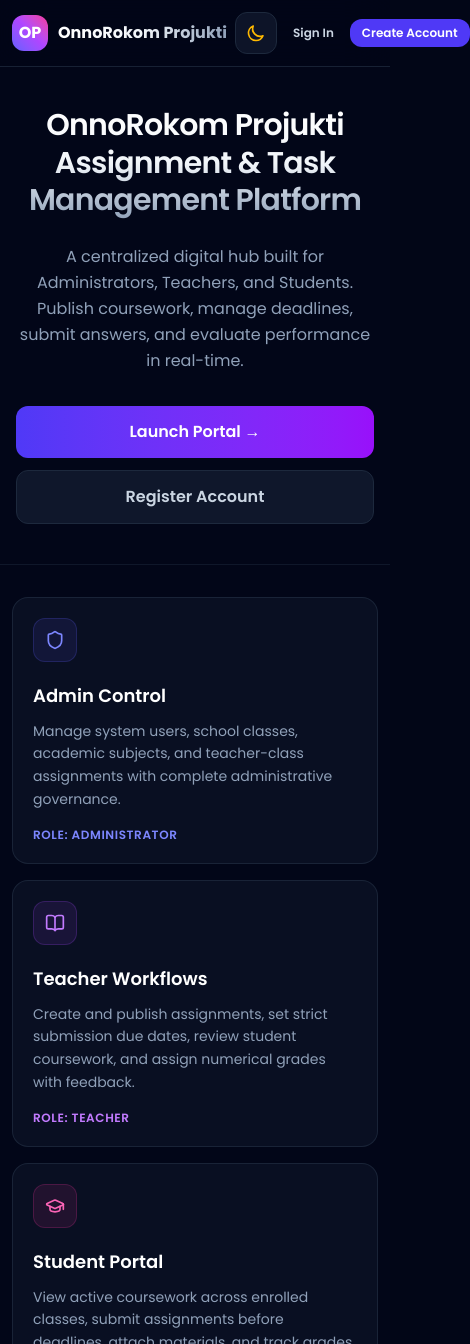
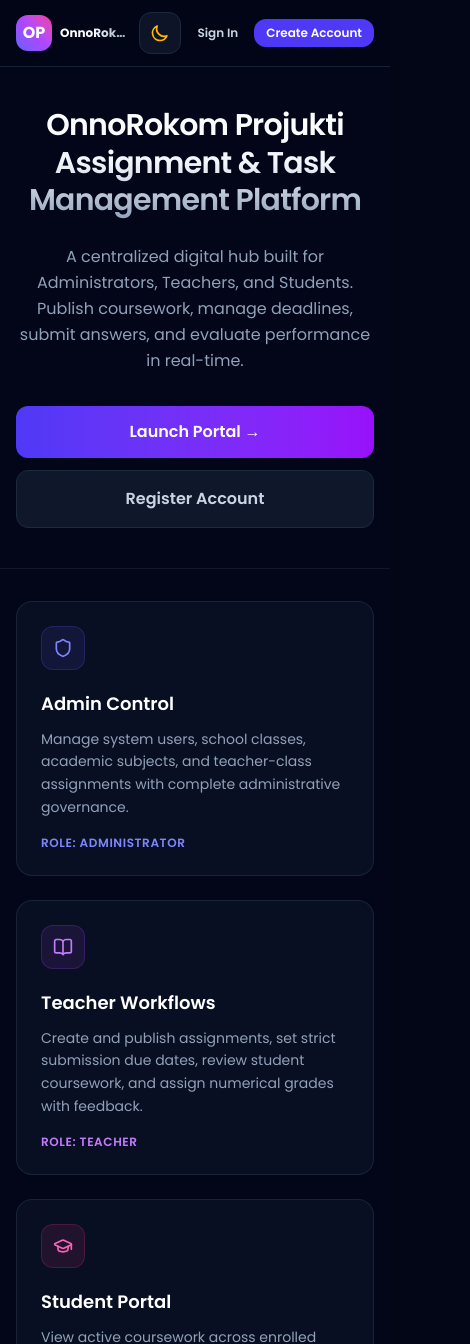
Before and after one commit to Ekaanta/Student_Management-System, a Next.js app in the folder frontend/: page / in a window 390 px wide. Shown: the top 1344 px of the page, 470 px wide, since content can reach past the window. Built offline with nearby package versions, Linux system fonts and the light colour scheme; no server answers.

Commit message:
fix(home): center mobile cards and prevent header viewport overflow

```diff
--- a/frontend/src/app/globals.css
+++ b/frontend/src/app/globals.css
@@ -30,6 +30,12 @@
   box-shadow: none !important;
 }
 
+html,
+body {
+  max-width: 100vw;
+  overflow-x: hidden;
+}
+
 body {
   background-color: var(--bg-main);
   color: var(--text-primary);
--- a/frontend/src/app/page.tsx
+++ b/frontend/src/app/page.tsx
@@ -6,15 +6,15 @@
 
 export default function HomePage() {
   return (
-    <main className="min-h-screen bg-slate-50 dark:bg-slate-950 text-slate-900 dark:text-slate-100 flex flex-col justify-between selection:bg-indigo-500 selection:text-white relative transition-colors duration-300">
+    <main className="min-h-screen bg-slate-50 dark:bg-slate-950 text-slate-900 dark:text-slate-100 flex flex-col justify-between selection:bg-indigo-500 selection:text-white relative transition-colors duration-300 w-full max-w-full overflow-x-hidden">
       {/* Header Bar */}
-      <header className="border-b border-slate-200 dark:border-slate-800/80 px-3 sm:px-6 py-3 sm:py-4 backdrop-blur-xl bg-white/70 dark:bg-slate-950/70 sticky top-0 z-50 transition-colors duration-300">
-        <div className="max-w-7xl mx-auto flex items-center justify-between gap-2">
-          <div className="flex items-center space-x-2.5 shrink-0">
+      <header className="w-full border-b border-slate-200 dark:border-slate-800/80 px-4 sm:px-6 py-3 sm:py-4 backdrop-blur-xl bg-white/70 dark:bg-slate-950/70 sticky top-0 z-50 transition-colors duration-300">
+        <div className="max-w-7xl mx-auto flex items-center justify-between gap-2 w-full">
+          <div className="flex items-center space-x-2 sm:space-x-3 shrink min-w-0">
             <div className="w-9 h-9 sm:w-10 sm:h-10 rounded-xl bg-gradient-to-tr from-indigo-500 via-purple-500 to-pink-500 flex items-center justify-center font-bold text-white text-base sm:text-lg shadow-lg shadow-indigo-500/20 shrink-0">
               OP
             </div>
-            <span className="text-base sm:text-xl font-bold bg-clip-text text-transparent bg-gradient-to-r from-slate-900 via-slate-800 to-slate-600 dark:from-white dark:via-slate-100 dark:to-slate-400 truncate">
+            <span className="text-xs xs:text-sm sm:text-xl font-bold bg-clip-text text-transparent bg-gradient-to-r from-slate-900 via-slate-800 to-slate-600 dark:from-white dark:via-slate-100 dark:to-slate-400 truncate">
               OnnoRokom Projukti
             </span>
           </div>
@@ -47,7 +47,7 @@
           A centralized digital hub built for Administrators, Teachers, and Students. Publish coursework, manage deadlines, submit answers, and evaluate performance in real-time.
         </p>
 
-        <div className="flex flex-col sm:flex-row items-center justify-center gap-3 sm:gap-4 w-full max-w-md">
+        <div className="flex flex-col sm:flex-row items-center justify-center gap-3 sm:gap-4 w-full max-w-md mx-auto">
           <Link
             href="/login"
             className="w-full sm:w-auto px-8 py-3.5 sm:py-4 rounded-xl text-base font-semibold text-white bg-gradient-to-r from-indigo-600 to-purple-600 hover:from-indigo-500 hover:to-purple-500 transition-all transform hover:-translate-y-0.5 text-center shadow-lg shadow-indigo-600/25"
@@ -56,7 +56,7 @@
           </Link>
           <Link
             href="/register"
-            className="w-full sm:w-auto px-8 py-3.5 sm:py-4 rounded-xl text-base font-semibold text-slate-700 dark:text-slate-300 bg-white dark:bg-slate-900 border border-slate-200 dark:border-slate-800 hover:bg-slate-100 dark:hover:bg-slate-800 hover:text-slate-900 dark:hover:text-white transition-all text-center"
+            className="w-full sm:w-auto px-8 py-4 rounded-xl text-base font-semibold text-slate-700 dark:text-slate-300 bg-white dark:bg-slate-900 border border-slate-200 dark:border-slate-800 hover:bg-slate-100 dark:hover:bg-slate-800 hover:text-slate-900 dark:hover:text-white transition-all text-center"
           >
             Register Account
           </Link>
@@ -64,10 +64,10 @@
       </section>
 
       {/* Role Feature Highlights */}
-      <section className="w-full max-w-7xl mx-auto px-3 sm:px-6 py-8 sm:py-12 border-t border-slate-200 dark:border-slate-800/50 transition-colors duration-300">
-        <div className="grid grid-cols-1 md:grid-cols-3 gap-4 sm:gap-8 w-full">
+      <section className="w-full max-w-7xl mx-auto px-4 sm:px-6 py-8 sm:py-12 border-t border-slate-200 dark:border-slate-800/50 transition-colors duration-300">
+        <div className="grid grid-cols-1 md:grid-cols-3 gap-6 sm:gap-8 w-full justify-items-center items-stretch">
           {/* Admin Role */}
-          <div className="w-full p-5 sm:p-8 rounded-2xl bg-white dark:bg-slate-900/60 border border-slate-200 dark:border-slate-800/80 hover:border-indigo-500/50 transition-all duration-300 group flex flex-col justify-between shadow-sm hover:shadow-md">
+          <div className="w-full max-w-md md:max-w-none mx-auto p-6 sm:p-8 rounded-2xl bg-white dark:bg-slate-900/60 border border-slate-200 dark:border-slate-800/80 hover:border-indigo-500/50 transition-all duration-300 group flex flex-col justify-between shadow-sm hover:shadow-md box-border">
             <div>
               <div className="w-11 h-11 sm:w-12 sm:h-12 rounded-xl bg-indigo-500/10 border border-indigo-500/20 text-indigo-600 dark:text-indigo-400 flex items-center justify-center font-bold text-xl mb-5 sm:mb-6 group-hover:scale-110 transition-transform duration-300">
                 <Shield className="w-5 h-5 sm:w-6 sm:h-6" />
@@ -81,7 +81,7 @@
           </div>
 
           {/* Teacher Role */}
-          <div className="w-full p-5 sm:p-8 rounded-2xl bg-white dark:bg-slate-900/60 border border-slate-200 dark:border-slate-800/80 hover:border-purple-500/50 transition-all duration-300 group flex flex-col justify-between shadow-sm hover:shadow-md">
+          <div className="w-full max-w-md md:max-w-none mx-auto p-6 sm:p-8 rounded-2xl bg-white dark:bg-slate-900/60 border border-slate-200 dark:border-slate-800/80 hover:border-purple-500/50 transition-all duration-300 group flex flex-col justify-between shadow-sm hover:shadow-md box-border">
             <div>
               <div className="w-11 h-11 sm:w-12 sm:h-12 rounded-xl bg-purple-500/10 border border-purple-500/20 text-purple-600 dark:text-purple-400 flex items-center justify-center font-bold text-xl mb-5 sm:mb-6 group-hover:scale-110 transition-transform duration-300">
                 <BookOpen className="w-5 h-5 sm:w-6 sm:h-6" />
@@ -95,7 +95,7 @@
           </div>
 
           {/* Student Role */}
-          <div className="w-full p-5 sm:p-8 rounded-2xl bg-white dark:bg-slate-900/60 border border-slate-200 dark:border-slate-800/80 hover:border-pink-500/50 transition-all duration-300 group flex flex-col justify-between shadow-sm hover:shadow-md">
+          <div className="w-full max-w-md md:max-w-none mx-auto p-6 sm:p-8 rounded-2xl bg-white dark:bg-slate-900/60 border border-slate-200 dark:border-slate-800/80 hover:border-pink-500/50 transition-all duration-300 group flex flex-col justify-between shadow-sm hover:shadow-md box-border">
             <div>
               <div className="w-11 h-11 sm:w-12 sm:h-12 rounded-xl bg-pink-500/10 border border-pink-500/20 text-pink-600 dark:text-pink-400 flex items-center justify-center font-bold text-xl mb-5 sm:mb-6 group-hover:scale-110 transition-transform duration-300">
                 <GraduationCap className="w-5 h-5 sm:w-6 sm:h-6" />
@@ -111,8 +111,8 @@
       </section>
 
       {/* Footer */}
-      <footer className="border-t border-slate-200 dark:border-slate-800/80 py-6 sm:py-8 px-4 text-center text-slate-500 dark:text-slate-500 text-xs sm:text-sm transition-colors duration-300">
-        <div className="max-w-7xl mx-auto flex items-center justify-center">
+      <footer className="w-full border-t border-slate-200 dark:border-slate-800/80 py-6 sm:py-8 px-4 text-center text-slate-500 dark:text-slate-500 text-xs sm:text-sm transition-colors duration-300">
+        <div className="max-w-7xl mx-auto flex items-center justify-center text-center">
           <p>© 2026 OnnoRokom Projukti Assignment & Task Management Platform.</p>
         </div>
       </footer>
```
